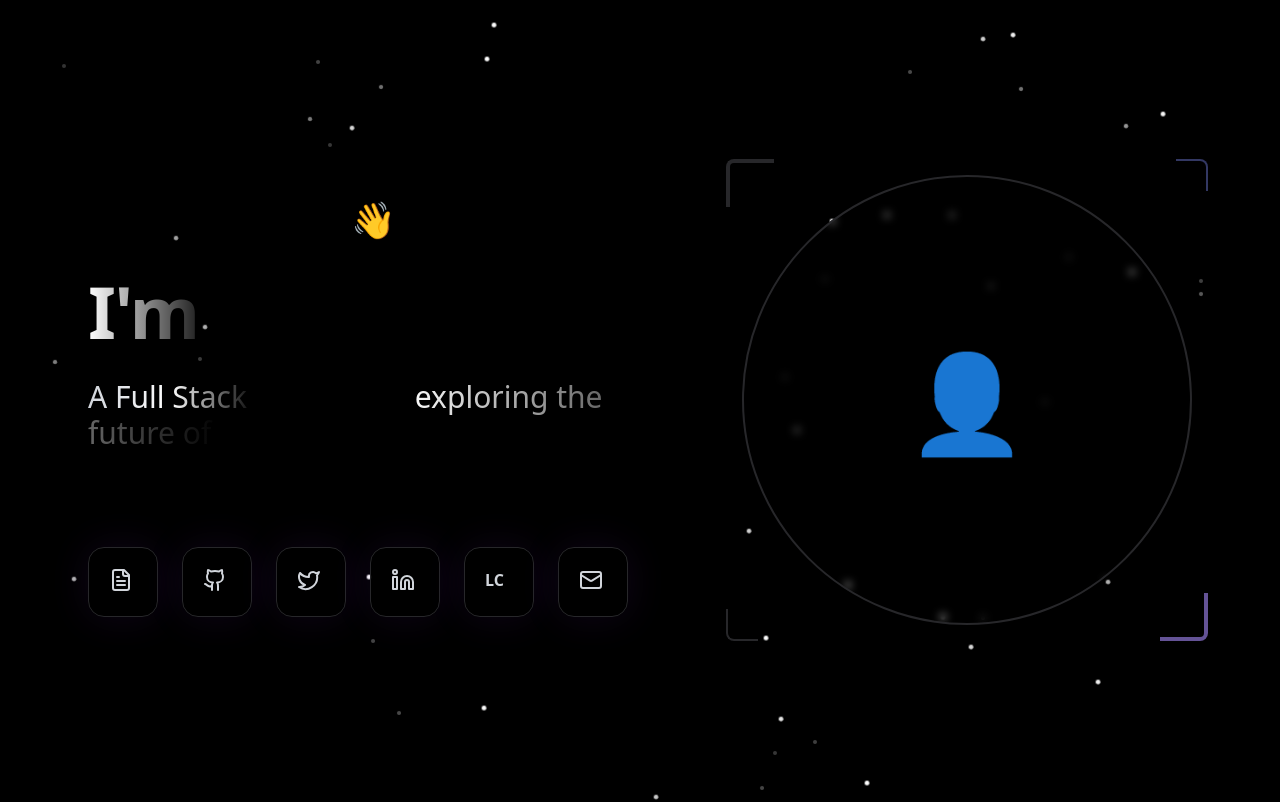
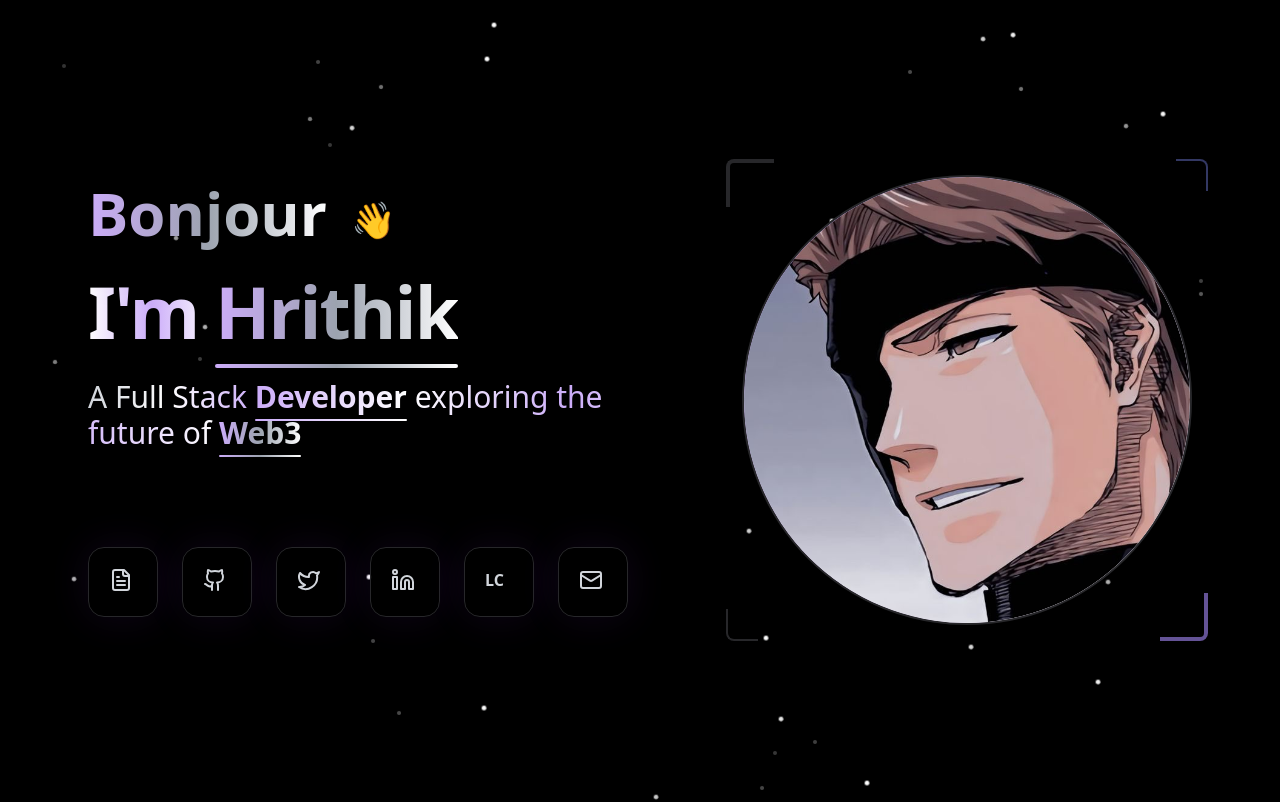
Before and after one commit to hrithik210/portfolio, a Next.js app: page / in a window 1280 px wide. Shown: the top 802 px of the page. Built offline with nearby package versions, Linux system fonts and the light colour scheme.

Commit message:
some naming ui changes

```diff
--- a/components/Hero.tsx
+++ b/components/Hero.tsx
@@ -1,6 +1,7 @@
 'use client'
 
 import { FileText, Github, Linkedin, Mail, Twitter } from "lucide-react"
+import Image from "next/image"
 
 const socialLinks = [
   {
@@ -43,7 +44,7 @@
 
       {/* Animated particles/stars */}
       <div className="absolute inset-0">
-        {[...Array(50)].map((_, i) => (
+        {typeof window !== 'undefined' && [...Array(50)].map((_, i) => (
           <div
             key={i}
             className="absolute w-1 h-1 bg-white rounded-full opacity-20"
@@ -71,34 +72,34 @@
             <div className="max-w-3xl space-y-12 text-center lg:text-left">
               <div className="space-y-8">
                 <h1 className="text-4xl sm:text-5xl md:text-6xl font-bold">
-                  <span className="bg-gradient-to-r from-purple-400 via-purple-200 to-white bg-clip-text text-transparent drop-shadow-2xl">
+                  <span className="bg-gradient-to-r from-purple via-gray-400 to-white bg-clip-text text-transparent drop-shadow-2xl">
                     Bonjour
                   </span>
                   <span className="ml-6 inline-block animate-bounce text-4xl">👋</span>
                 </h1>
 
                 <h2 className="text-4xl sm:text-5xl md:text-7xl font-bold tracking-tight">
-                  <span className="bg-gradient-to-r from-white via-purple-100 to-purple-300 bg-clip-text text-transparent">
+                  <span className="bg-gradient-to-r from-white via-purple to-white bg-clip-text text-transparent">
                     I'm{' '}
                   </span>
-                  <span className="bg-gradient-to-r from-purple-400 via-purple-200 to-white bg-clip-text text-transparent relative">
+                  <span className="bg-gradient-to-r from-purple via-gray-400 to-white bg-clip-text text-transparent relative">
                     Hrithik
                     <div className="absolute -bottom-2 left-0 w-full h-1 bg-gradient-to-r from-purple-600 via-purple-400 to-transparent rounded-full"></div>
                   </span>
                 </h2>
 
                 <p className="text-2xl sm:text-3xl leading-relaxed">
-                  <span className="bg-gradient-to-r from-gray-300 via-white to-purple-200 bg-clip-text text-transparent">
+                  <span className="bg-gradient-to-r from-gray-300 via-white to-purple bg-clip-text text-transparent">
                     A Full Stack{' '}
                   </span>
-                  <span className="bg-gradient-to-r from-purple-400 via-purple-200 to-white bg-clip-text text-transparent font-semibold relative">
+                  <span className="bg-gradient-to-r from-purple via-purple-200 to-white bg-clip-text text-transparent font-semibold relative">
                     Developer
                     <div className="absolute -bottom-1 left-0 w-full h-0.5 bg-gradient-to-r from-purple-500 to-transparent rounded-full"></div>
                   </span>
-                  <span className="bg-gradient-to-r from-white via-purple-100 to-purple-300 bg-clip-text text-transparent">
+                  <span className="bg-gradient-to-r from-white via-purple to-white bg-clip-text text-transparent">
                     {' '}exploring the future of{' '}
                   </span>
-                  <span className="bg-gradient-to-r from-purple-400 via-purple-200 to-white bg-clip-text text-transparent font-semibold relative">
+                  <span className="bg-gradient-to-r from-purple via-gray-400 to-white bg-clip-text text-transparent font-semibold relative">
                     Web3
                     <div className="absolute -bottom-1 left-0 w-full h-0.5 bg-gradient-to-r from-purple-500 to-transparent rounded-full"></div>
                   </span>
@@ -127,7 +128,7 @@
                         {link.icon}
                       </div>
 
-                      <span className="absolute -bottom-14 left-1/2 transform -translate-x-1/2 opacity-0 group-hover:opacity-100 transition-all duration-500 text-sm bg-gradient-to-r from-purple-400 via-purple-200 to-white bg-clip-text text-transparent bg-black/90 px-4 py-3 rounded-xl whitespace-nowrap border border-purple-500/30 backdrop-blur-sm">
+                      <span className="absolute -bottom-14 left-1/2 transform -translate-x-1/2 opacity-0 group-hover:opacity-100 transition-all duration-500 text-sm bg-gradient-to-r from-gray-400 to-white bg-clip-text text-transparent bg-black/90 px-4 py-3 rounded-xl whitespace-nowrap border border-purple-500/30 backdrop-blur-sm">
                         {link.title}
                         <div className="absolute -top-1.5 left-1/2 transform -translate-x-1/2 w-3 h-3 bg-black/90 border-l border-t border-purple-500/30 rotate-45"></div>
                       </span>
@@ -147,8 +148,15 @@
                 {/* Majestic border */}
                 <div className="relative w-full h-full rounded-full overflow-hidden border-2 border-purple-500/30 shadow-2xl shadow-purple-900/50 backdrop-blur-sm">
                   <div className="absolute inset-0 rounded-full bg-gradient-to-r from-purple-600/20 via-transparent to-violet-600/20 opacity-0 hover:opacity-100 transition-opacity duration-1000"></div>
-                  <div className="w-full h-full bg-gradient-to-br from-purple-900/20 to-black/40 flex items-center justify-center text-8xl">
-                    👤
+                  <div className="w-full h-full bg-gradient-to-br from-purple to-white flex items-center justify-center text-8xl">
+                    <Image
+                      src="/aizen_sosuke.jpg"
+                      alt="Profile"
+                      className="rounded-full object-cover w-full h-full"
+                      width={450}
+                      height={450}
+                      priority
+                    />
                   </div>
                 </div>
 
```
